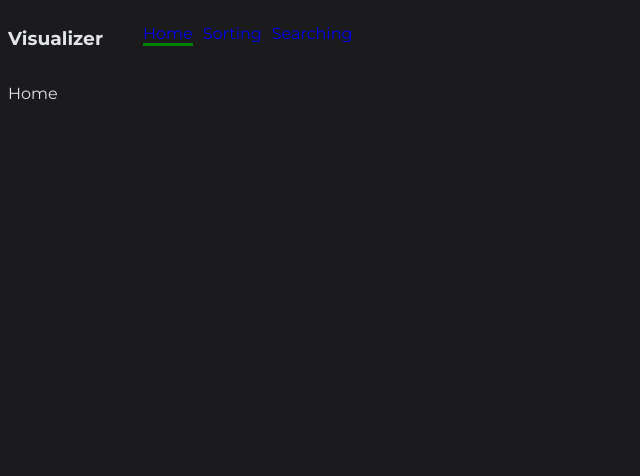
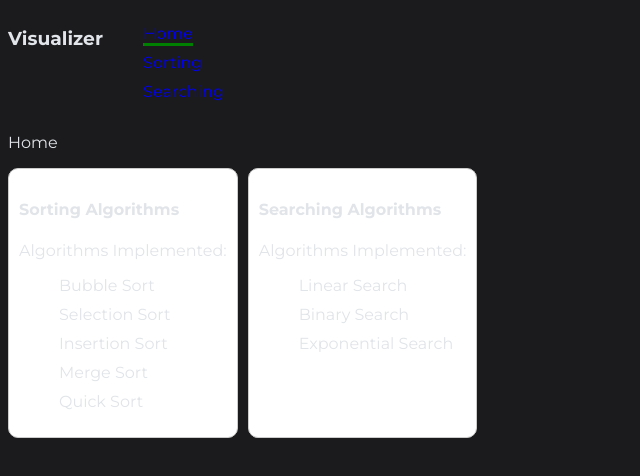
Before and after one commit to Suprada-2002/visualizer, a React (Vite) app: page / in a window 1280 px wide. Shown: the top 476 px of the page, without its empty margins (0-640 px from the left). Built offline with nearby package versions, Linux system fonts and the light colour scheme.

Commit message:
Update Home.jsx

```diff
--- a/src/pages/Home.jsx
+++ b/src/pages/Home.jsx
@@ -1,7 +1,38 @@
+import './Home.css';
+import { useNavigate } from 'react-router-dom';
+
 function Home(){
+
+    const navigate = useNavigate();
+
     return(
         <>
         <p>Home</p>
+        <div className="algoBoxes">
+
+            <div className="box" onClick={() => navigate('/sorting')}>
+                <h4>Sorting Algorithms</h4>
+                <p>Algorithms Implemented: </p>
+                <ul>
+                    <li>Bubble Sort</li>
+                    <li>Selection Sort</li>
+                    <li>Insertion Sort</li>
+                    <li>Merge Sort</li>
+                    <li>Quick Sort</li>
+                </ul>
+            </div>
+
+            <div className="box" onClick={() => navigate('/searching')}>
+                <h4>Searching Algorithms</h4>
+                <p>Algorithms Implemented: </p>
+                <ul>
+                    <li>Linear Search</li>
+                    <li>Binary Search</li>
+                    <li>Exponential Search</li>
+                </ul>
+            </div>
+
+        </div>
         </>
     )
 }
```
